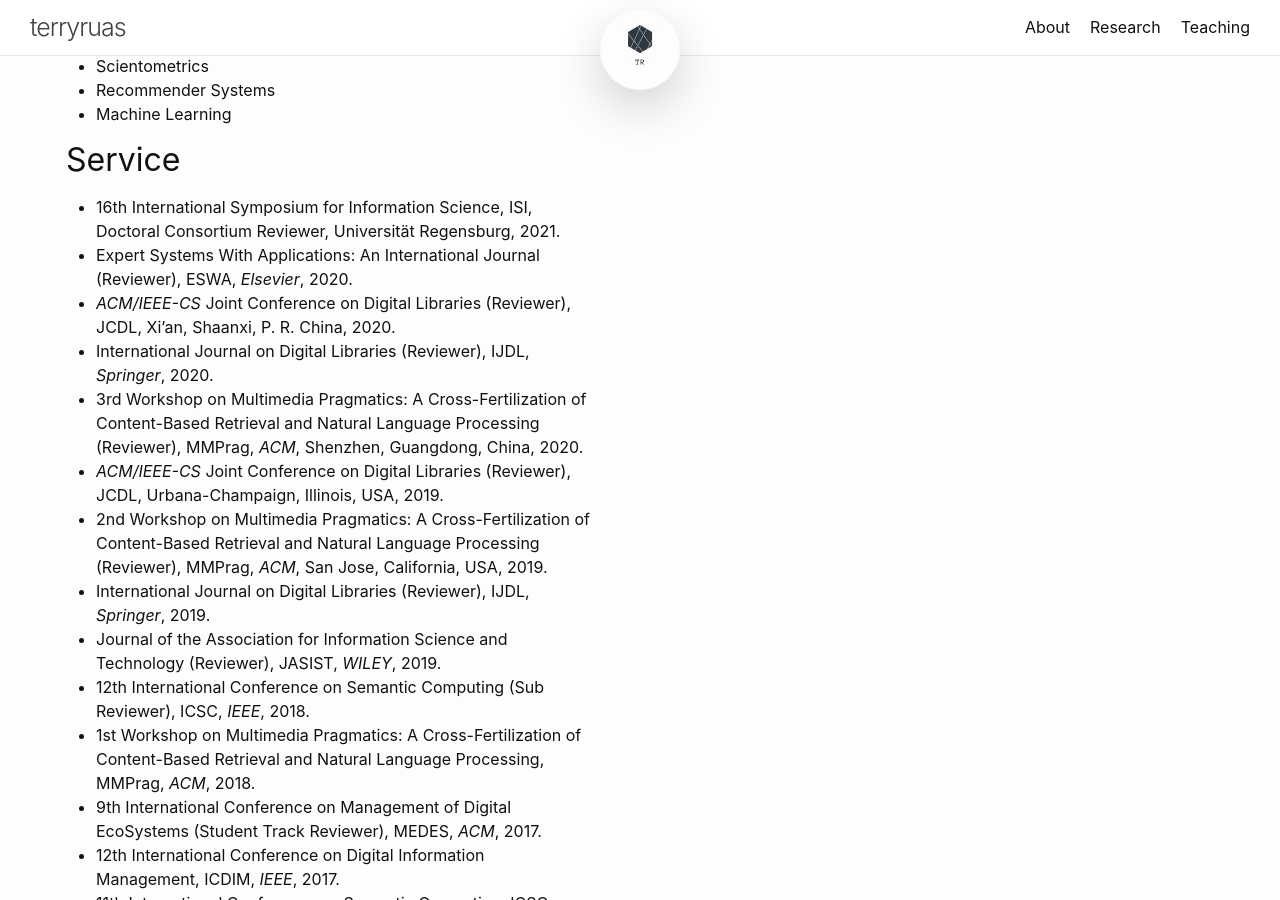
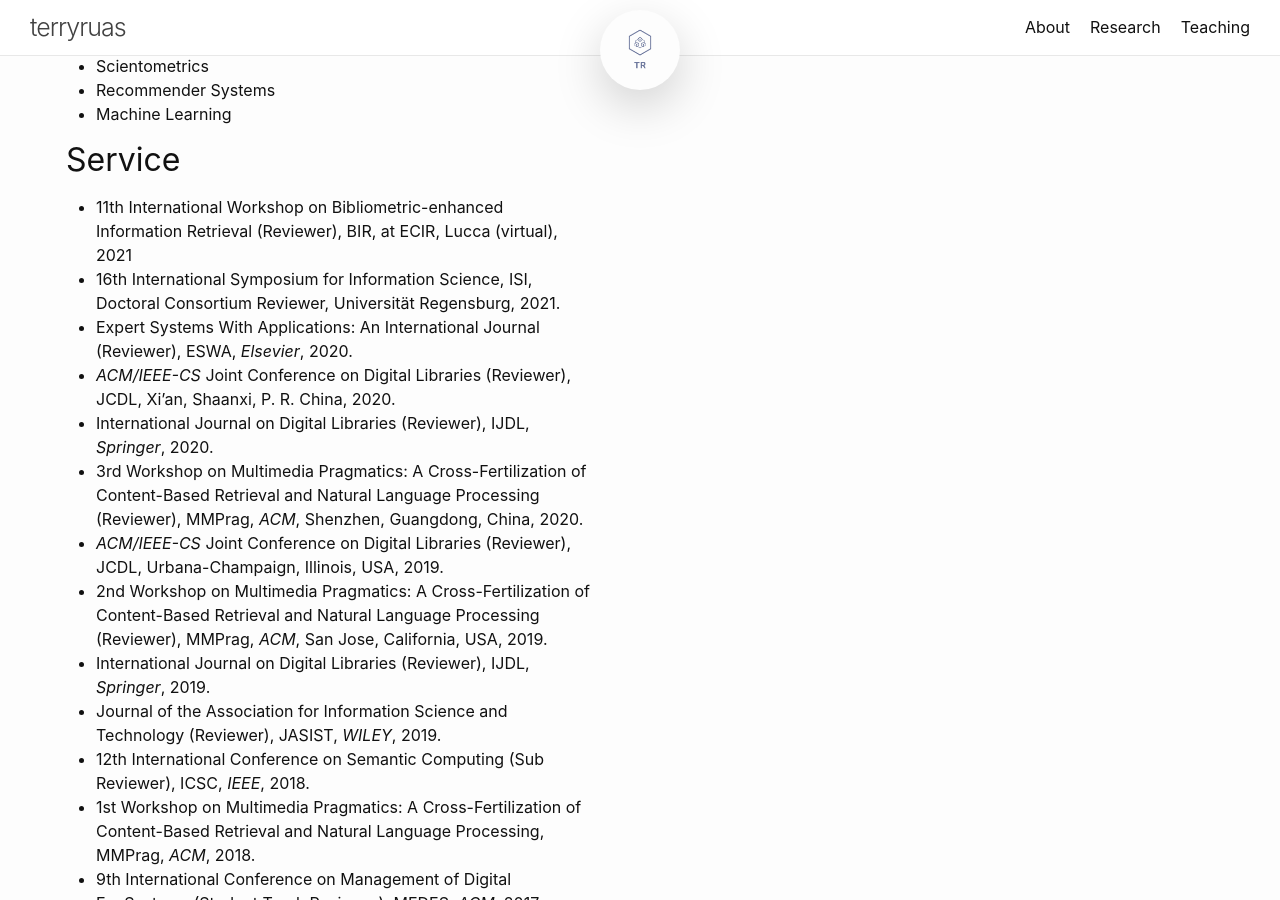
Before and after one commit to truas/truas, a Jekyll site: the page built from research.md, in a window 1280 px wide and 900 px high, scrolled down 544 px. Built offline with Jekyll 4.4.1, drawn with Linux system fonts in a browser that asks for light colours.

Commit message:
update service and logos

```diff
--- a/research.md
+++ b/research.md
@@ -24,6 +24,7 @@ My research interest is the result of an overlap between natural language proces
 
 ## Service
 
+- 11th International Workshop on Bibliometric-enhanced Information Retrieval (Reviewer), BIR, at ECIR, Lucca (virtual), 2021
 - 16th International Symposium for Information Science, ISI, Doctoral Consortium Reviewer, Universität Regensburg, 2021.
 - Expert Systems With Applications: An International Journal (Reviewer), ESWA, *Elsevier*, 2020.
 - *ACM/IEEE-CS* Joint Conference on Digital Libraries (Reviewer), JCDL, Xi’an, Shaanxi, P. R. China, 2020.
```
Also changed, not shown: assets/favicon.png, assets/img/logo.png, assets/img/logo_transparent.png, 1 other file.
